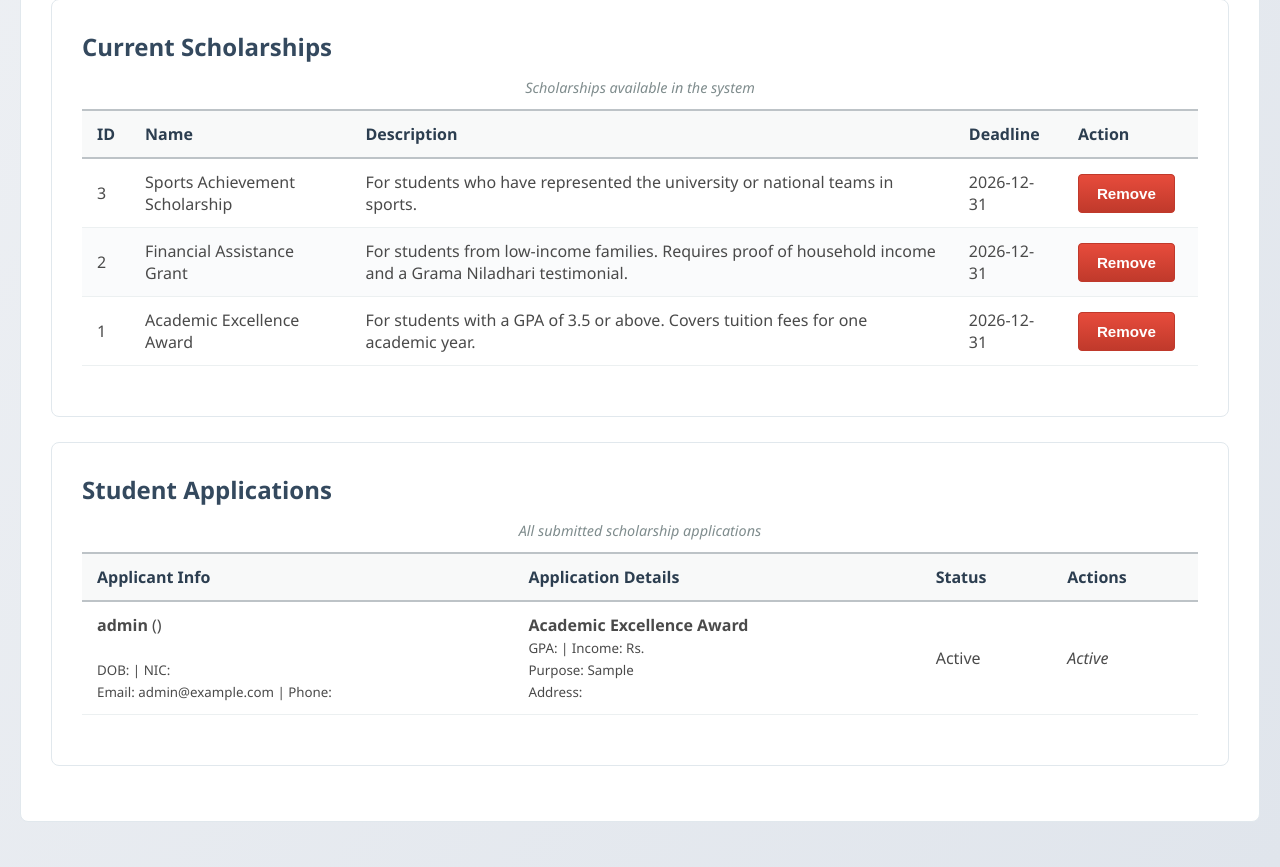
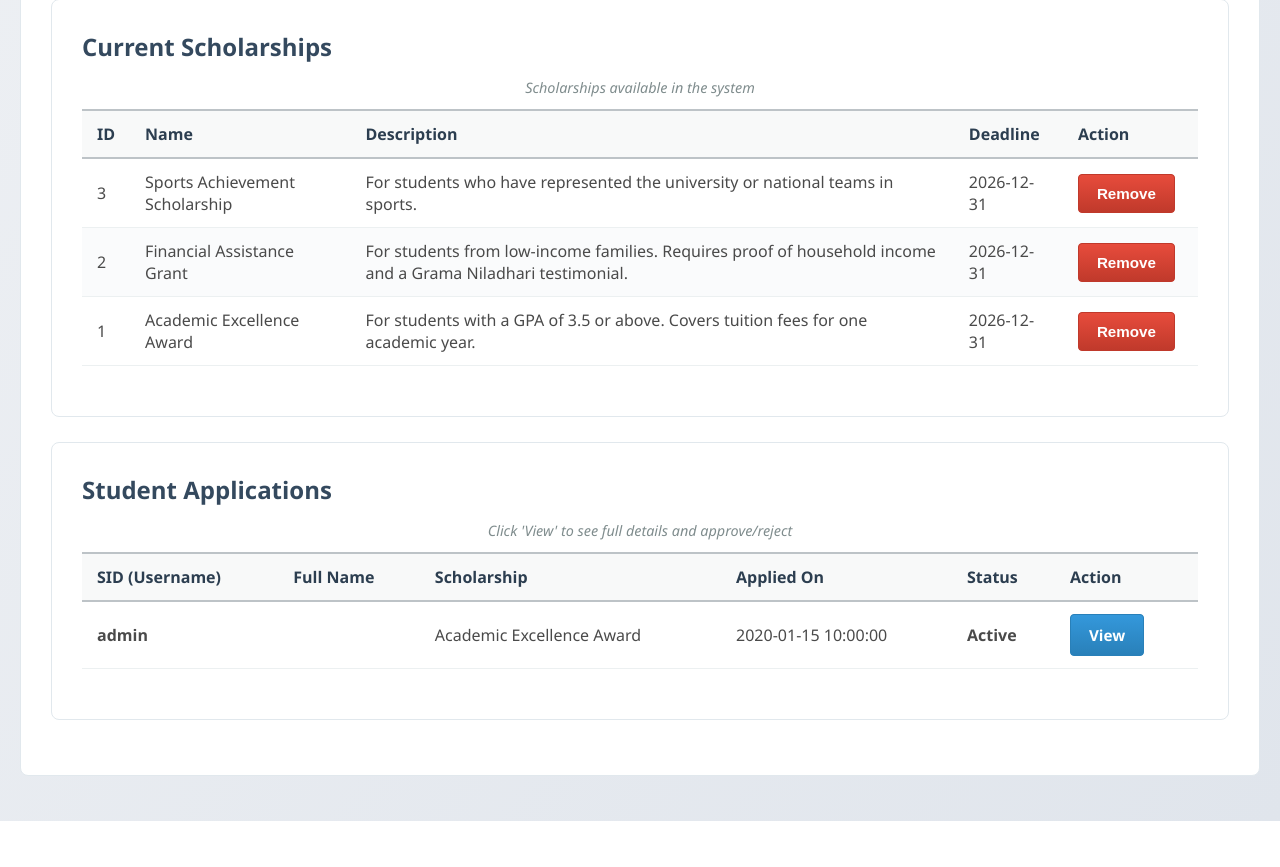
Before and after one commit to npaw2005/iwt-g22, a PHP site: page /public/applications.php in a window 1280 px wide. Shown: the part 778-1645 px from the top of the page. After the commit the page ends 1599 px from the top, so only its background shows below. Run offline with PHP 8.4, Linux system fonts and the light colour scheme; a user stored in the database is signed in; data comes from the database, SQL or seed files in the repository; tables that the repository leaves empty hold one stand-in row (values such as "Sample post").

Commit message:
feat: simplify admin and registrar application tables and add detail view

```diff
--- a/public/applications.php
+++ b/public/applications.php
@@ -41,6 +41,16 @@ $scholarships = $conn->query("SELECT * FROM scholarships ORDER BY id DESC")->fet
 $stmt = $conn->query("SELECT ss.*, u.username, u.email, st.full_name, st.name_with_initials, st.dob, st.gender, st.parents_income, st.parents_occupation, st.gpa, st.permanent_address, st.nic, st.contact_numbers, s.name AS scholarship_name FROM student_scholarships ss INNER JOIN users u ON ss.student_id = u.id LEFT JOIN students st ON u.id = st.user_id INNER JOIN scholarships s ON ss.scholarship_id = s.id ORDER BY ss.applied_at DESC");
 $applications = $stmt->fetchAll();
 
+$viewApp = null;
+if (isset($_GET['view_sid']) && isset($_GET['view_sch'])) {
+    foreach ($applications as $app) {
+        if ($app['student_id'] == $_GET['view_sid'] && $app['scholarship_id'] == $_GET['view_sch']) {
+            $viewApp = $app;
+            break;
+        }
+    }
+}
+
 $pageTitle = 'Manage Applications - Scholarship Management System';
 require_once '../includes/header.php';
 ?>
@@ -52,6 +62,51 @@ require_once '../includes/header.php';
         <div class="dashboard-header">
             <h1>Registrar Panel</h1>
         </div>
+
+        <?php if ($viewApp): ?>
+            <div class="content-page">
+                <h2>Application Details</h2>
+                <p><strong>Applicant:</strong> <?php echo htmlspecialchars($viewApp['username']); ?> (<?php echo htmlspecialchars($viewApp['full_name']); ?>)</p>
+                <p><strong>Scholarship:</strong> <?php echo htmlspecialchars($viewApp['scholarship_name']); ?></p>
+                <p><strong>Status:</strong> <?php echo ucfirst($viewApp['status']); ?></p>
+                <hr>
+                <h3>Personal Information</h3>
+                <ul>
+                    <li><strong>DOB:</strong> <?php echo htmlspecialchars($viewApp['dob']); ?></li>
+                    <li><strong>Gender:</strong> <?php echo htmlspecialchars($viewApp['gender']); ?></li>
+                    <li><strong>NIC:</strong> <?php echo htmlspecialchars($viewApp['nic']); ?></li>
+                    <li><strong>Email:</strong> <?php echo htmlspecialchars($viewApp['email']); ?></li>
+                    <li><strong>Phone:</strong> <?php echo htmlspecialchars($viewApp['contact_numbers']); ?></li>
+                    <li><strong>Address:</strong> <?php echo htmlspecialchars($viewApp['permanent_address']); ?></li>
+                </ul>
+                <hr>
+                <h3>Academic & Financial Information</h3>
+                <ul>
+                    <li><strong>GPA:</strong> <?php echo htmlspecialchars($viewApp['gpa']); ?></li>
+                    <li><strong>Parents' Income:</strong> Rs.<?php echo htmlspecialchars($viewApp['parents_income']); ?></li>
+                    <li><strong>Parents' Occupation:</strong> <?php echo htmlspecialchars($viewApp['parents_occupation']); ?></li>
+                    <li><strong>Purpose:</strong> <?php echo htmlspecialchars($viewApp['purpose']); ?></li>
+                </ul>
+
+                <div style="margin-top: 20px;">
+                    <?php if ($viewApp['status'] === 'pending'): ?>
+                        <form action="applications.php" method="POST" style="display:inline;">
+                            <input type="hidden" name="action" value="approve">
+                            <input type="hidden" name="student_id" value="<?php echo $viewApp['student_id']; ?>">
+                            <input type="hidden" name="scholarship_id" value="<?php echo $viewApp['scholarship_id']; ?>">
+                            <button type="submit" class="btn btn-primary" onclick="return confirm('Approve this application?')">Approve</button>
+                        </form>
+                        <form action="applications.php" method="POST" style="display:inline;">
+                            <input type="hidden" name="action" value="reject">
+                            <input type="hidden" name="student_id" value="<?php echo $viewApp['student_id']; ?>">
+                            <input type="hidden" name="scholarship_id" value="<?php echo $viewApp['scholarship_id']; ?>">
+                            <button type="submit" class="btn btn-danger" onclick="return confirm('Reject this application?')">Reject</button>
+                        </form>
+                    <?php endif; ?>
+                    <a href="applications.php" class="btn">Back to List</a>
+                </div>
+            </div>
+        <?php else: ?>
 
             <div class="content-page">
                 <h2>Add New Scholarship</h2>
@@ -112,57 +167,38 @@ require_once '../includes/header.php';
             <div class="table-container">
                 <h2>Student Applications</h2>
                 <table>
-                <caption>All submitted scholarship applications</caption>
+                    <caption>Click 'View' to see full details and approve/reject</caption>
                     <thead>
                         <tr>
-                        <th>Applicant Info</th>
-                        <th>Application Details</th>
+                            <th>SID (Username)</th>
+                            <th>Full Name</th>
+                            <th>Scholarship</th>
+                            <th>Applied On</th>
                             <th>Status</th>
-                        <th>Actions</th>
+                            <th>Action</th>
                         </tr>
                     </thead>
                     <tbody>
                         <?php foreach ($applications as $app): ?>
                         <tr>
+                            <td><strong><?php echo htmlspecialchars($app['username']); ?></strong></td>
+                            <td><?php echo htmlspecialchars($app['full_name']); ?></td>
+                            <td><?php echo htmlspecialchars($app['scholarship_name']); ?></td>
+                            <td><?php echo htmlspecialchars($app['applied_at']); ?></td>
+                            <td><strong><?php echo ucfirst($app['status']); ?></strong></td>
                             <td>
-                            <strong><?php echo htmlspecialchars($app['username']); ?></strong> (<?php echo htmlspecialchars($app['gender']); ?>)<br>
-                            <small><?php echo htmlspecialchars($app['full_name']); ?></small><br>
-                            <small>DOB: <?php echo htmlspecialchars($app['dob']); ?> | NIC: <?php echo htmlspecialchars($app['nic']); ?></small><br>
-                            <small>Email: <?php echo htmlspecialchars($app['email']); ?> | Phone: <?php echo htmlspecialchars($app['contact_numbers']); ?></small>
-                        </td>
-                        <td>
-                            <strong><?php echo htmlspecialchars($app['scholarship_name']); ?></strong><br>
-                            <small>GPA: <?php echo htmlspecialchars($app['gpa']); ?> | Income: Rs.<?php echo htmlspecialchars($app['parents_income']); ?></small><br>
-                            <small>Purpose: <?php echo htmlspecialchars($app['purpose']); ?></small><br>
-                            <small>Address: <?php echo htmlspecialchars($app['permanent_address']); ?></small>
-                        </td>
-                        <td><?php echo ucfirst($app['status']); ?></td>
-                        <td>
-                            <?php if ($app['status'] === 'pending'): ?>
-                                <form action="applications.php" method="POST" style="display:inline;">
-                                    <input type="hidden" name="action" value="approve">
-                                    <input type="hidden" name="student_id" value="<?php echo $app['student_id']; ?>">
-                                    <input type="hidden" name="scholarship_id" value="<?php echo $app['scholarship_id']; ?>">
-                                    <button type="submit" class="btn btn-primary" onclick="return confirm('Approve this application?')">Approve</button>
-                                </form>
-                                <form action="applications.php" method="POST" style="display:inline;">
-                                    <input type="hidden" name="action" value="reject">
-                                    <input type="hidden" name="student_id" value="<?php echo $app['student_id']; ?>">
-                                    <input type="hidden" name="scholarship_id" value="<?php echo $app['scholarship_id']; ?>">
-                                    <button type="submit" class="btn btn-danger" onclick="return confirm('Reject this application?')">Reject</button>
-                                </form>
-                            <?php else: ?>
-                                <em><?php echo ucfirst($app['status']); ?></em>
-                            <?php endif; ?>
+                                <a href="applications.php?view_sid=<?php echo $app['student_id']; ?>&view_sch=<?php echo $app['scholarship_id']; ?>" class="btn btn-primary">View</a>
                             </td>
                         </tr>
                         <?php endforeach; ?>
                         <?php if (empty($applications)): ?>
-                        <tr><td colspan="4">No applications submitted yet.</td></tr>
+                            <tr><td colspan="6">No applications submitted yet.</td></tr>
                         <?php endif; ?>
                     </tbody>
                 </table>
             </div>
+
+        <?php endif; ?>
     </div>
 
     <script type="text/javascript">
```
Also changed, not shown: public/admin.php (+7 -22 lines). Lines whose indentation alone changed are shown as unchanged.
